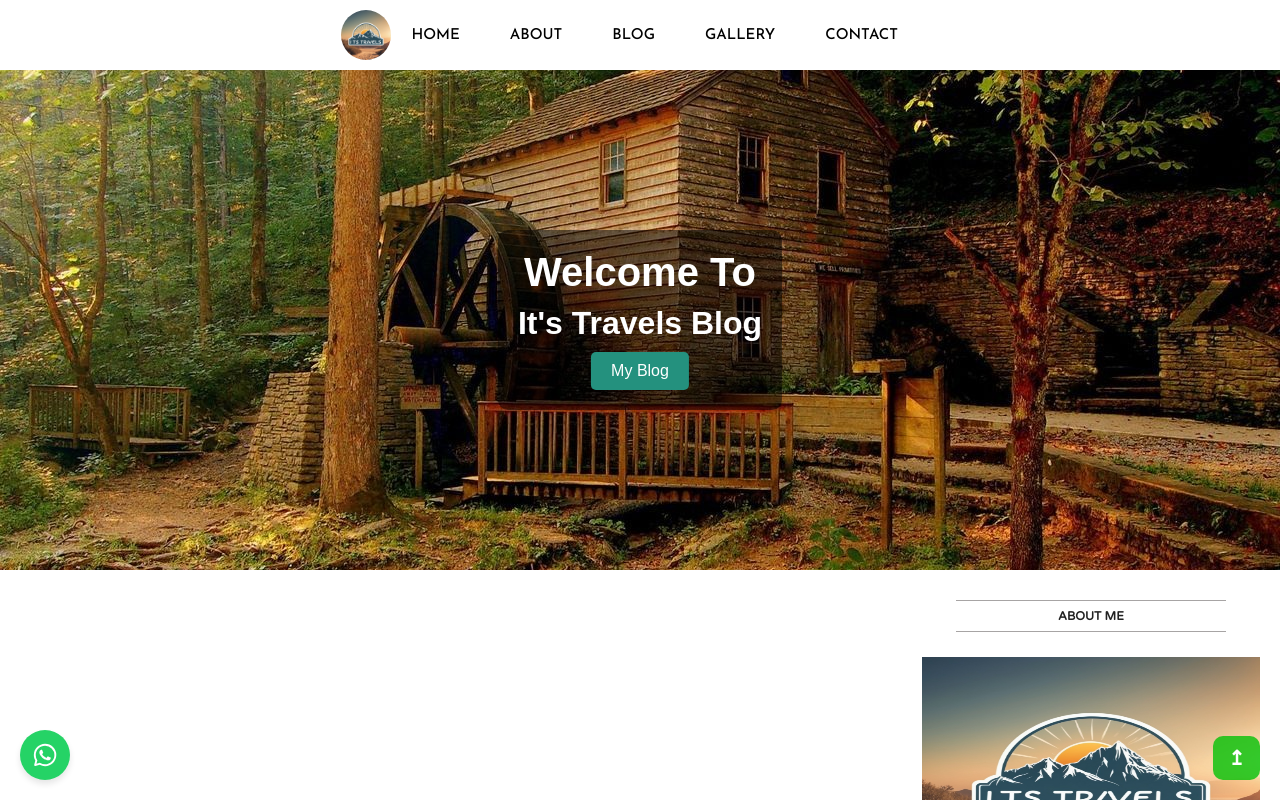
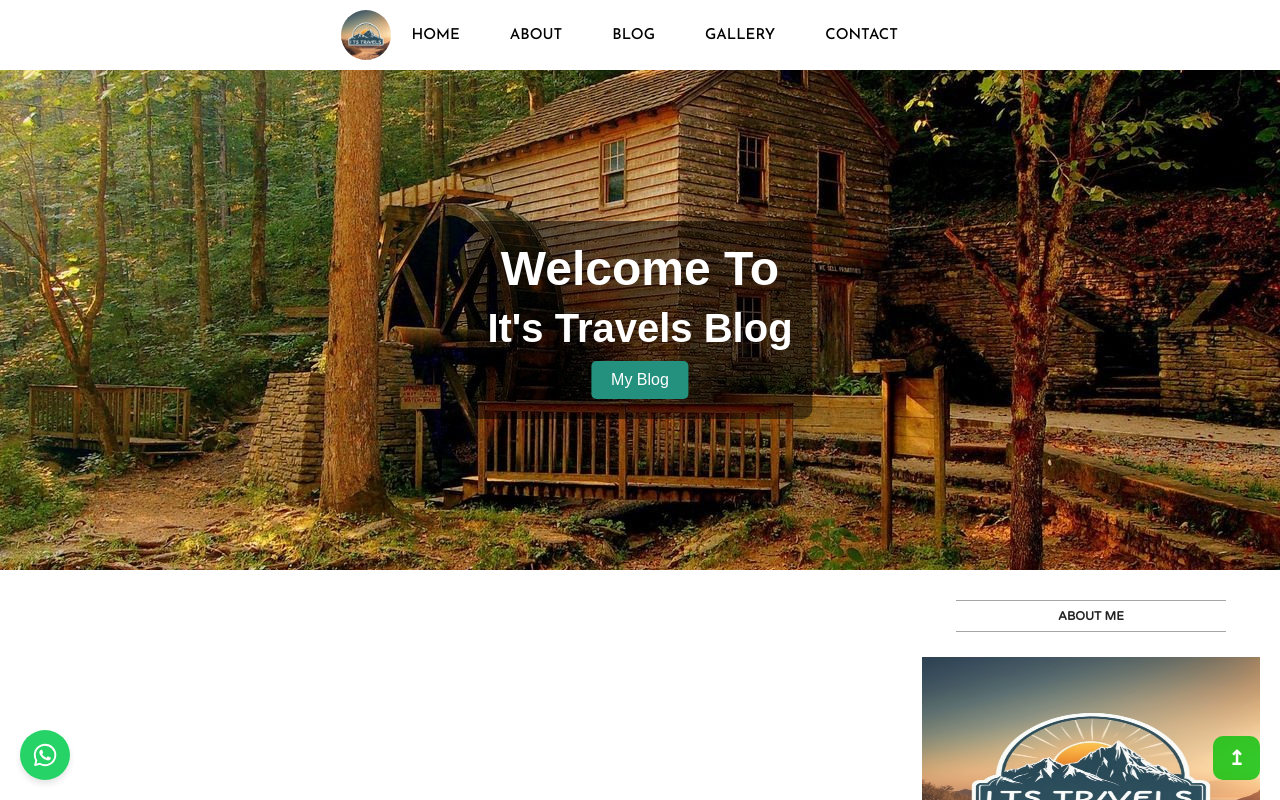
Before and after one commit to BlessingLuphahla/blog-app-ui, a React (Create React App) app: page / in a window 1280 px wide. Shown: the top 800 px of the page. Built offline with nearby package versions, Linux system fonts and the light colour scheme; no server answers.

Commit message:
Update header.css
new css

```diff
--- a/src/components/header/header.css
+++ b/src/components/header/header.css
@@ -24,12 +24,12 @@
 }
 
 .headerTitle h1 {
-  font-size: 2.5rem;
+  font-size: 3rem; /* Increased size */
   margin: 0;
 }
 
 .headerTitle h2 {
-  font-size: 2rem;
+  font-size: 2.5rem; /* Increased size */
   margin: 10px 0;
 }
 
```
